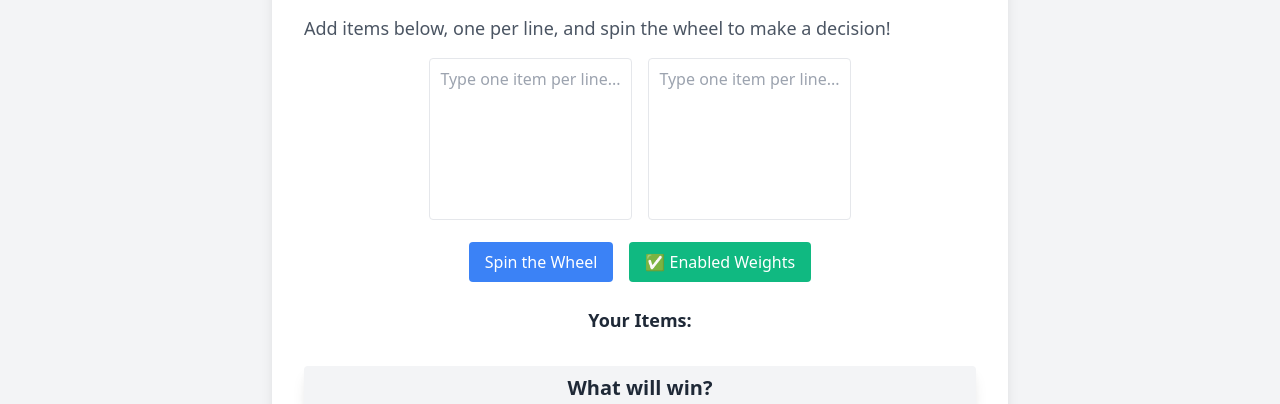
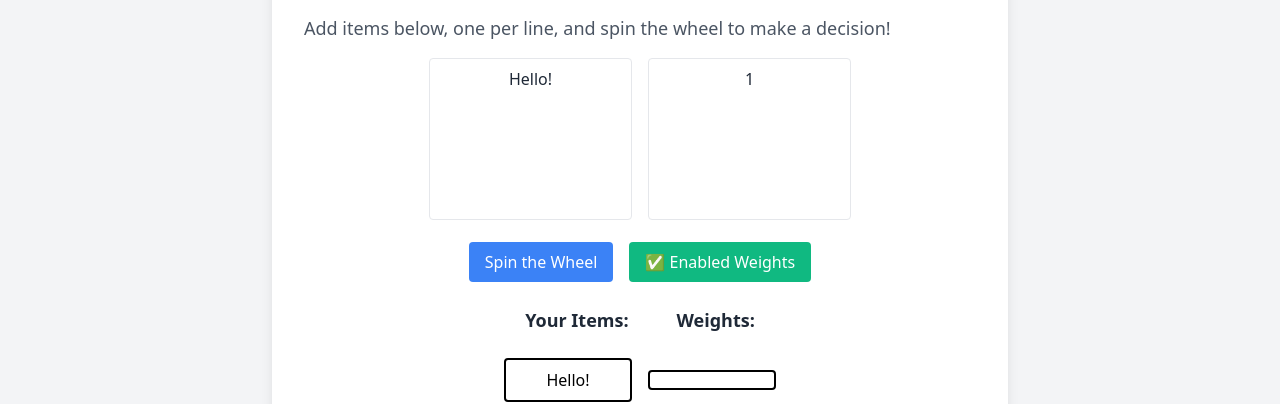
Before and after one commit to skyant83/decide-my-life, a React (Create React App) app: page /spin-the-wheel in a window 1280 px wide. Both pictures are taken after a click on the button "☐ Use custom weights?". Shown: the part 182-586 px from the top of the page. Built offline with nearby package versions, Linux system fonts and the light colour scheme.

Commit message:
Updated labels

```diff
--- a/src/components/SpinTheWheel.jsx
+++ b/src/components/SpinTheWheel.jsx
@@ -2,8 +2,8 @@ import React, { useState } from 'react';
 import { Wheel } from 'react-custom-roulette';
 
 function MainContent() {
-  const [textareaValue, setTextareaValue] = useState('');
-  const [weightValue, setWeightValue] = useState('');
+  const [textareaValue, setTextareaValue] = useState('Hello!\n');
+  const [weightValue, setWeightValue] = useState('1\n');
   const [itemData, setItemData] = useState([]);
   const [mustSpin, setMustSpin] = useState(false);
   const [prizeNumber, setPrizeNumber] = useState(0);
@@ -126,7 +126,12 @@ function MainContent() {
           </button>
         </div>
 
-        <h3 className="mt-6 mb-2 font-semibold text-lg text-center text-gray-800 dark:text-gray-100">Your Items:</h3>
+        <div className="flex flex-row justify-center items-center gap-12">
+          <h3 className="mt-6 mb-2 font-semibold text-lg text-center text-gray-800 dark:text-gray-100">Your Items:</h3>
+          {checked && (
+            <h3 className="mt-6 mb-2 font-semibold text-lg text-center text-gray-800 dark:text-gray-100">Weights:</h3>
+          )}
+        </div>
 
         <div className="flex flex-col justify-center items-center">
           {items.map((item, index) => (
```
